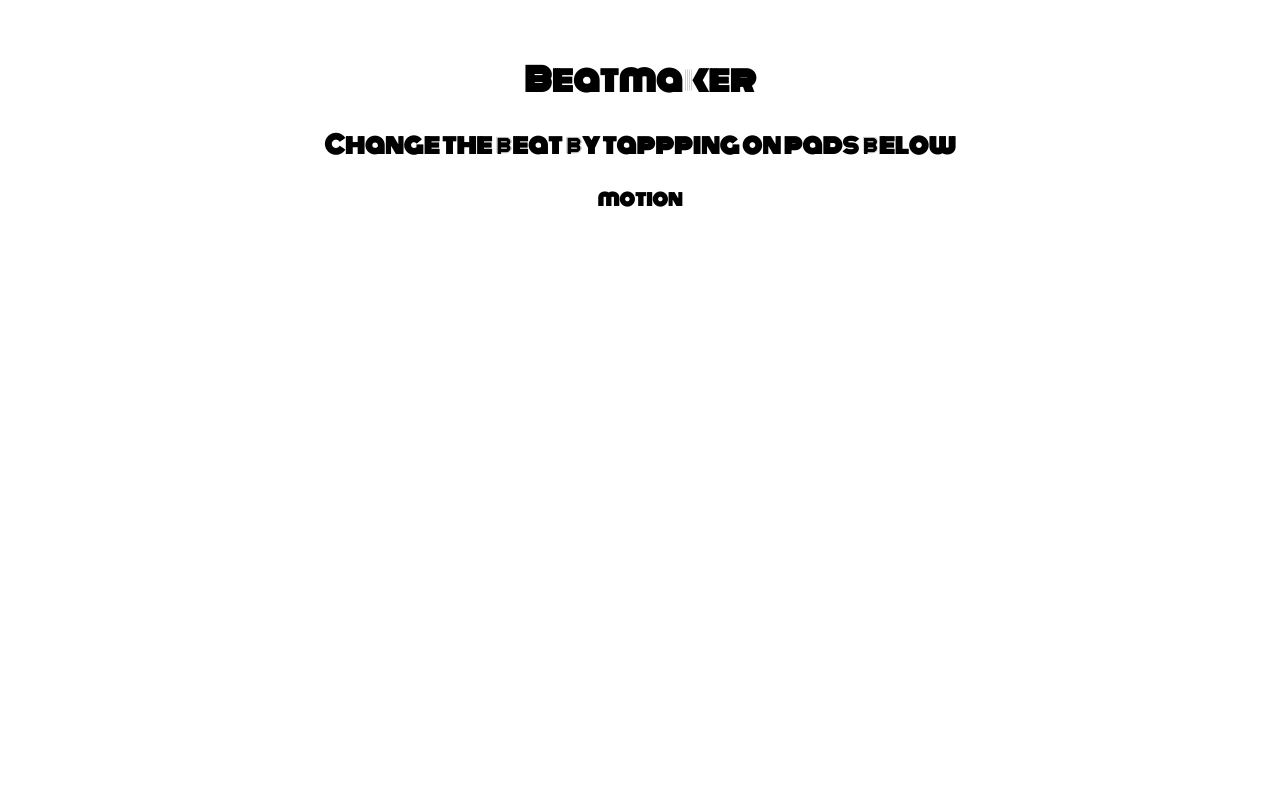
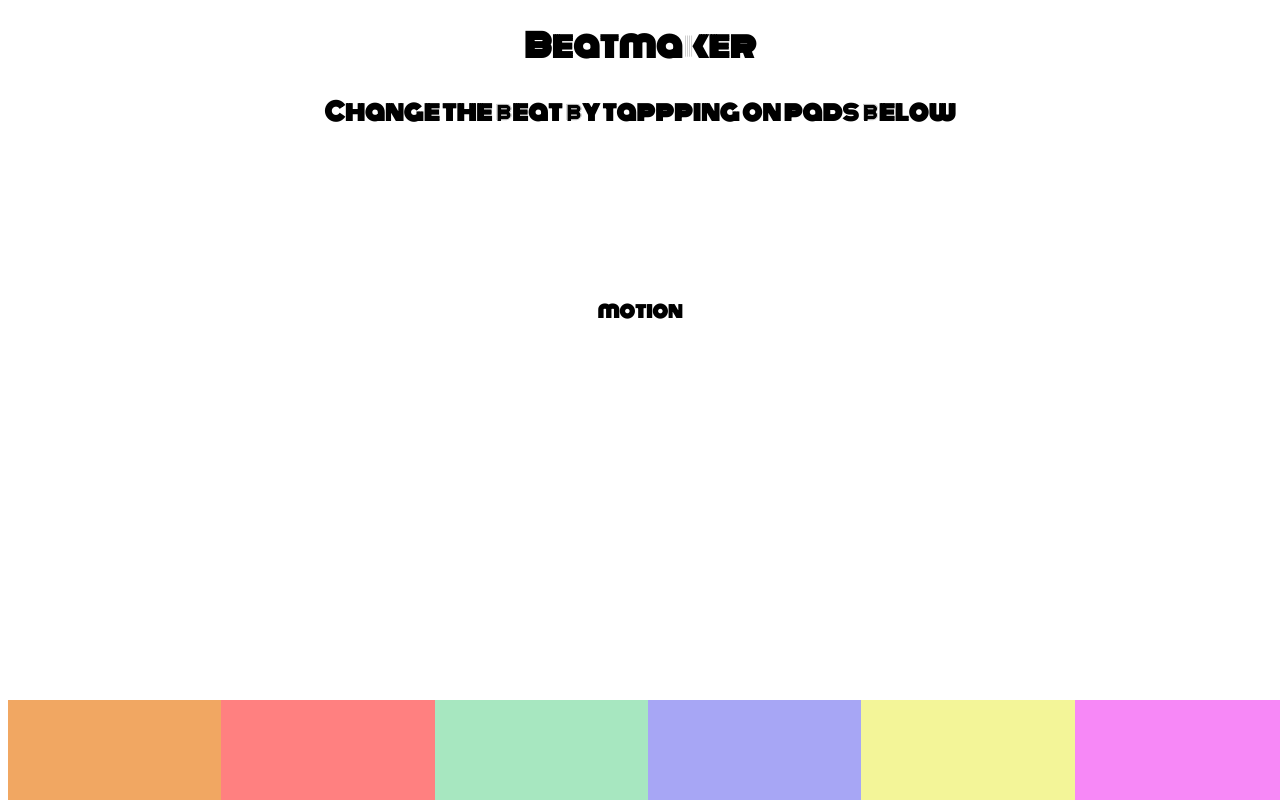
Before and after one commit to pnijhara/beatmaker, a PHP site: page / in a window 1280 px wide. Run offline with PHP 8.4, Linux system fonts and the light colour scheme.

Commit message:
Add pads at bottom

```diff
--- a/index.html
+++ b/index.html
@@ -12,11 +12,9 @@
     <div class="app">
         <h1>Beatmaker</h1>
         <h2>Change the beat by tappping on pads below</h2>
-    </div>
-
-    <div class="motion">
-        <h3>motion</h3>
-        <div class="pad">
+        <div class="motion">
+            <h3>motion</h3>
+        <div class="pads">
             <div class="pad1"></div>
             <div class="pad2"></div>
             <div class="pad3"></div>
@@ -24,6 +22,7 @@
             <div class="pad5"></div>
             <div class="pad6"></div>
         </div>
+        </div>
     </div>
 </body>
 </html>
--- a/style.css
+++ b/style.css
@@ -1,5 +1,40 @@
-body{
+* {
+    font-family: 'Monoton', cursive;
     text-align: center;
-    padding-top: 2%;
-    font-family: 'Monoton', cursive;
 }
+
+.motion{
+    padding-top: 10%;
+    /* rest of the styling for motion will be done here */
+}
+.pads{
+    background: coral;
+    width: 100%;
+    display: flex;
+    position: fixed;
+    bottom: 0;
+
+}
+.pads > div {
+    height: 100px;
+    width: 100px;
+    flex: 1;
+  }
+.pad1 {
+    background: #f1a762;
+  }
+.pad2 {
+    background:  #ff8080;
+}
+.pad3 {
+    background: #a7e7c0;
+}
+.pad4 {
+    background: #a7a6f5;
+}
+.pad5 {
+    background: #f3f598;
+}
+.pad6 {
+    background: #f788f7;
+}
```
